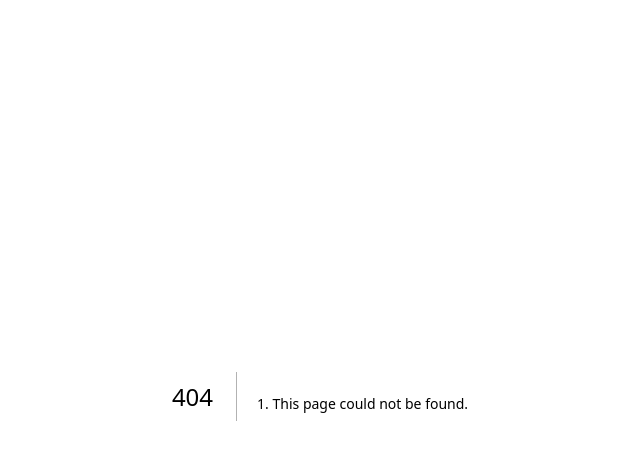
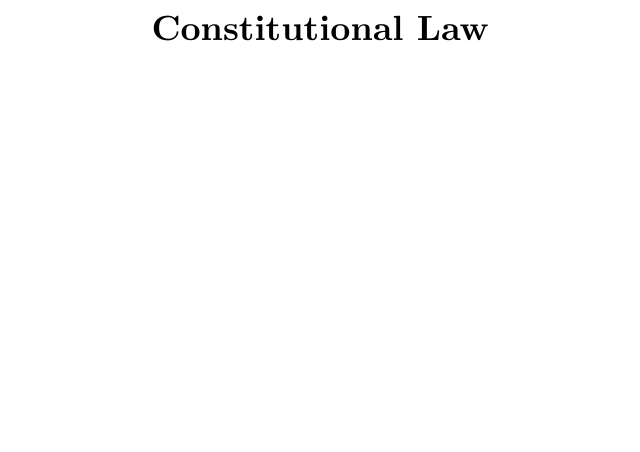
Before and after one commit to ketiboldiais/amici, a Next.js app: page /constitutional-law in a window 1280 px wide. Before the commit this address had no page. Shown: the top 452 px of the page, without its empty margins (320-960 px from the left). Built offline with nearby package versions, Linux system fonts and the light colour scheme.

Commit message:
begin constitutional law

```diff
--- /dev/null
+++ b/src/app/constitutional-law/page.mdx
@@ -0,0 +1 @@
+# Constitutional Law
```
